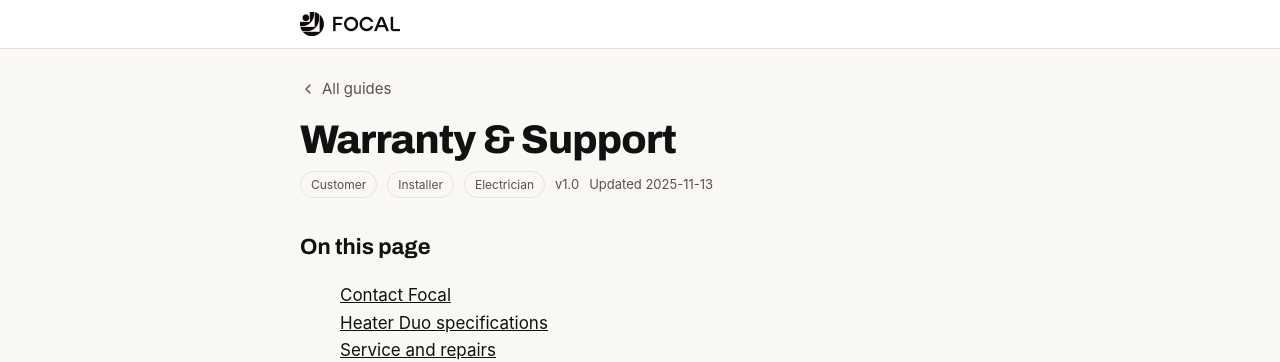
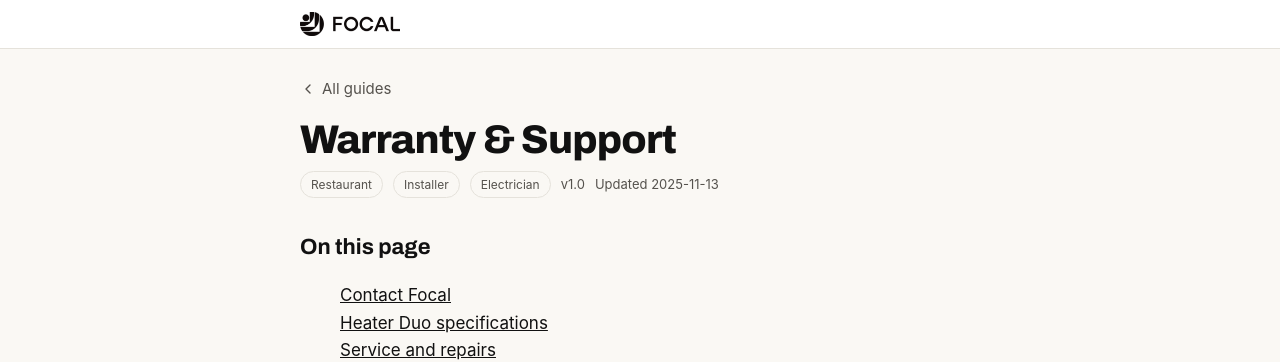
Before and after one commit to BeamT/external-docs, a Jekyll site: the page built from _guides/warranty-support.md, in a window 1280 px wide and 900 px high. Shown: the top 362 px of the window. Built offline with Jekyll 4.4.1, drawn with Linux system fonts in a browser that asks for light colours; some web fonts are replaced.

Commit message:
Add files via upload

```diff
--- a/_layouts/guide.html
+++ b/_layouts/guide.html
@@ -10,7 +10,7 @@
   <div class="doc-head">
     <h1>{{ page.title }}</h1>
     <div class="doc-meta">
-      {% for a in page.audience %}<span class="badge">{{ a | capitalize }}</span>{% endfor %}
+      {% for a in page.audience %}<span class="badge">{% if a == 'customer' %}Restaurant{% else %}{{ a | capitalize }}{% endif %}</span>{% endfor %}
       <span>v{{ page.version }}</span>
       <span>Updated {{ page.updated }}</span>
     </div>
```
